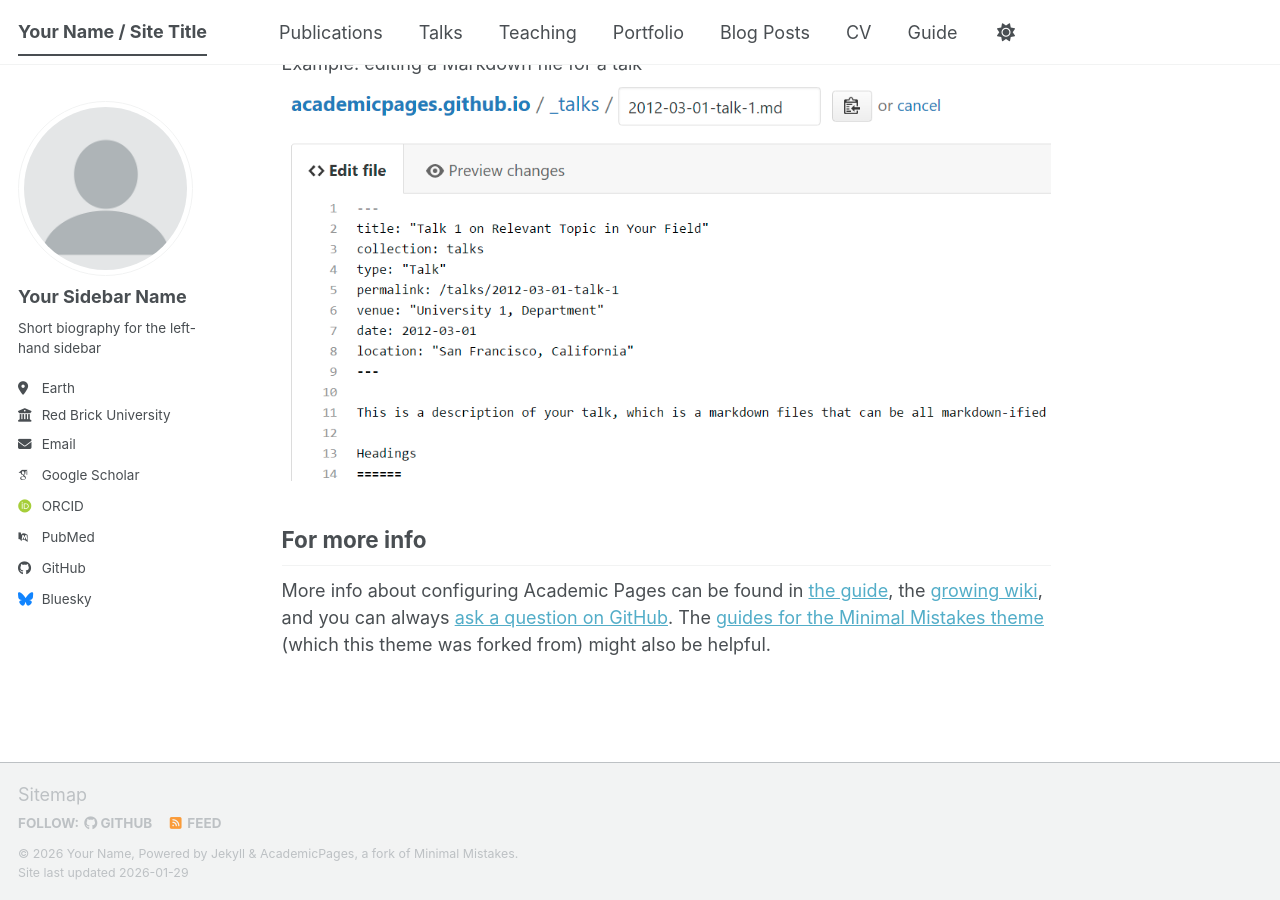
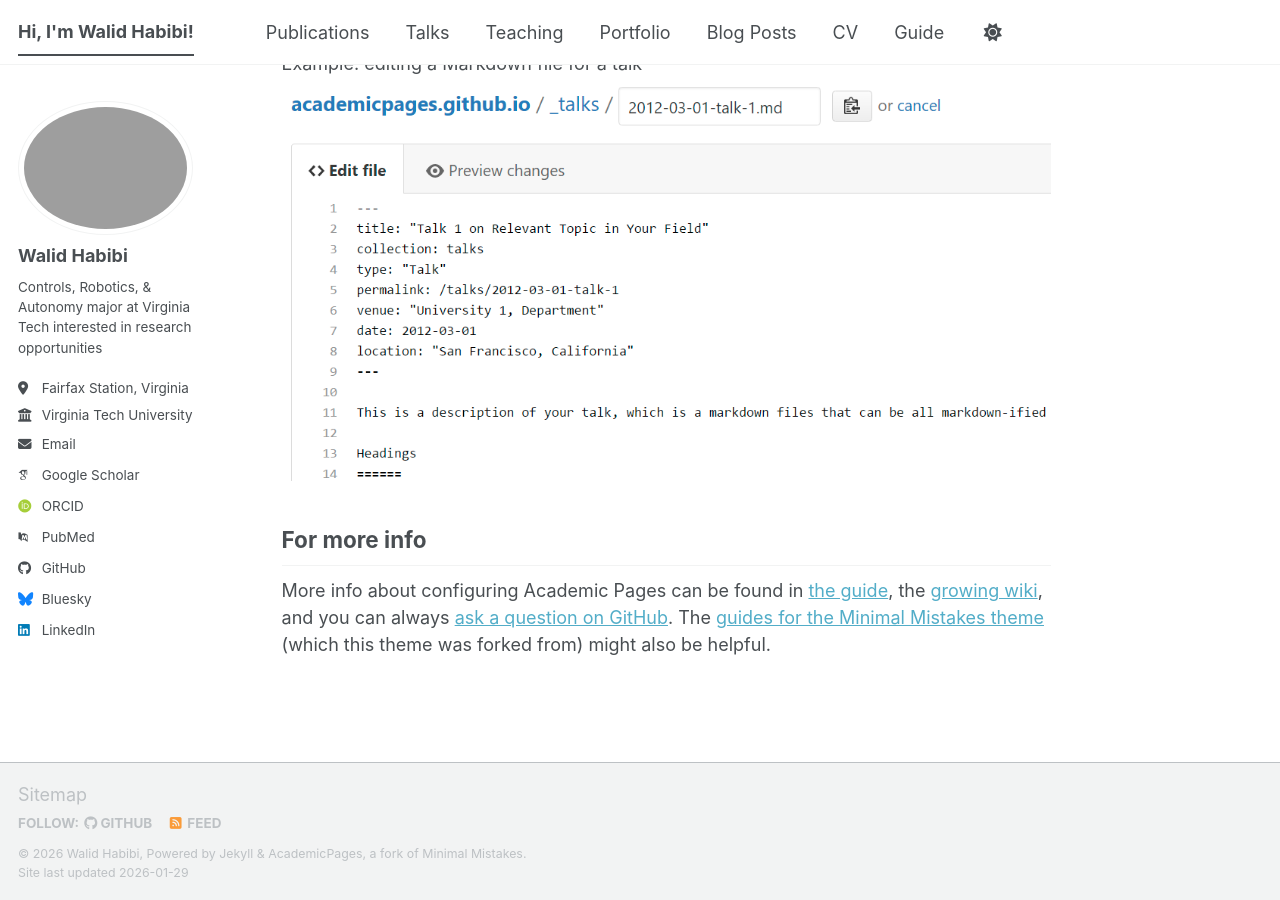
Before and after one commit to walidhabibilol/walidhabibilol.github.io, a Jekyll site: the page built from _pages/about.md, in a window 1280 px wide and 900 px high, scrolled down 2720 px. Built offline with Jekyll 4.4.1, drawn with Linux system fonts in a browser that asks for light colours; some web fonts are replaced; a script bundle is joined from its source files by our own code; library files that are not in the unit come from our copies.

Commit message:
Update _config.yml

```diff
--- a/_config.yml
+++ b/_config.yml
@@ -9,28 +9,28 @@
 # Basic Site Settings
 locale                   : "en-US"
 site_theme               : "default" # The available themes options are "default", "air", "sunrise", "mint", "dirt" and "contrast"
-title                    : "Your Name / Site Title"
+title                    : "Hi, I'm Walid Habibi!"
 title_separator          : "-"
-name                     : &name "Your Name"
-description              : &description "Your Name's academic portfolio"   # Update this with a general description of your site, this is the default if not overridden by a page
-url                      : https://academicpages.github.io # The base hostname & protocol for your site e.g. "https://[your GitHub username].github.io",
+name                     : &name "Walid Habibi"
+description              : &description "Computer Engineering Student"   # Update this with a general description of your site, this is the default if not overridden by a page
+url                      : https://walidhabibilol.github.io # The base hostname & protocol for your site e.g. "https://[your GitHub username].github.io",
                                                            # or if you already have some other page hosted on Github then use "https://[your GitHub username].github.io/[Your Repo Name]"
 baseurl                  : "" # the subpath of your site, e.g. "/blog"
-repository               : "academicpages/academicpages.github.io"
+repository               : "walidhabibilol/walidhabibilol.github.io"
 
 # Site Author - The following control what appear as part of the author content on the side bar.
 #               If a field is blank the icon and link will not appear, otherwise it will be shown.
 #               Additional customization can be done by editing /_includes/author-profile.html
 author:
   # Biographic information
-  avatar           : "profile.png"
-  name             : "Your Sidebar Name"
+  avatar           : "IMG_0979.jpeg"
+  name             : "Walid Habibi"
   pronouns         : # example: "she/her"
-  bio              : "Short biography for the left-hand sidebar"
-  location         : "Earth"
-  employer         : "Red Brick University"
+  bio              : "Controls, Robotics, & Autonomy major at Virginia Tech interested in research opportunities"
+  location         : "Fairfax Station, Virginia"
+  employer         : "Virginia Tech University"
   uri              : # URL
-  email            : "none@example.org"
+  email            : "walidh24@vt.edu"
 
   # Academic websites
   academia         : # URL
@@ -51,7 +51,7 @@ author:
   bitbucket        : # Username - Update with your username on the site
   codepen          : # Username
   dribbble         : # Username
-  github           : "academicpages"
+  github           : "walidhabibilol"
   kaggle           : # Username
   stackoverflow    : # User number or user number and name (i.e., use "1" or "1/jeff-atwood")
 
@@ -66,7 +66,7 @@ author:
   keybase          : # Username
   instagram        : # Username
   lastfm           : # Username
-  linkedin         : # Username
+  linkedin         : "walid-habibi-611211297"
   mastodon         : # URL
   medium           : # URL
   pinterest        : # Username
```
